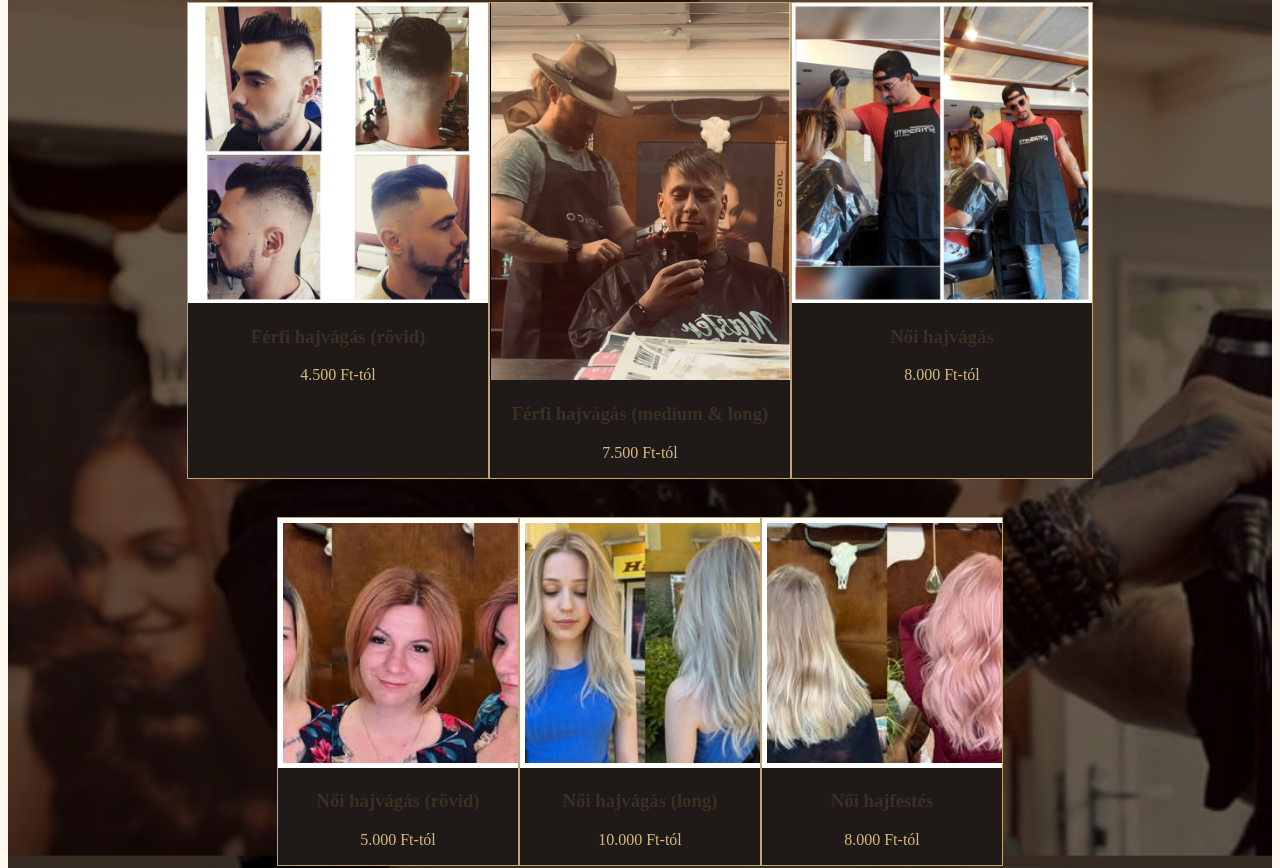
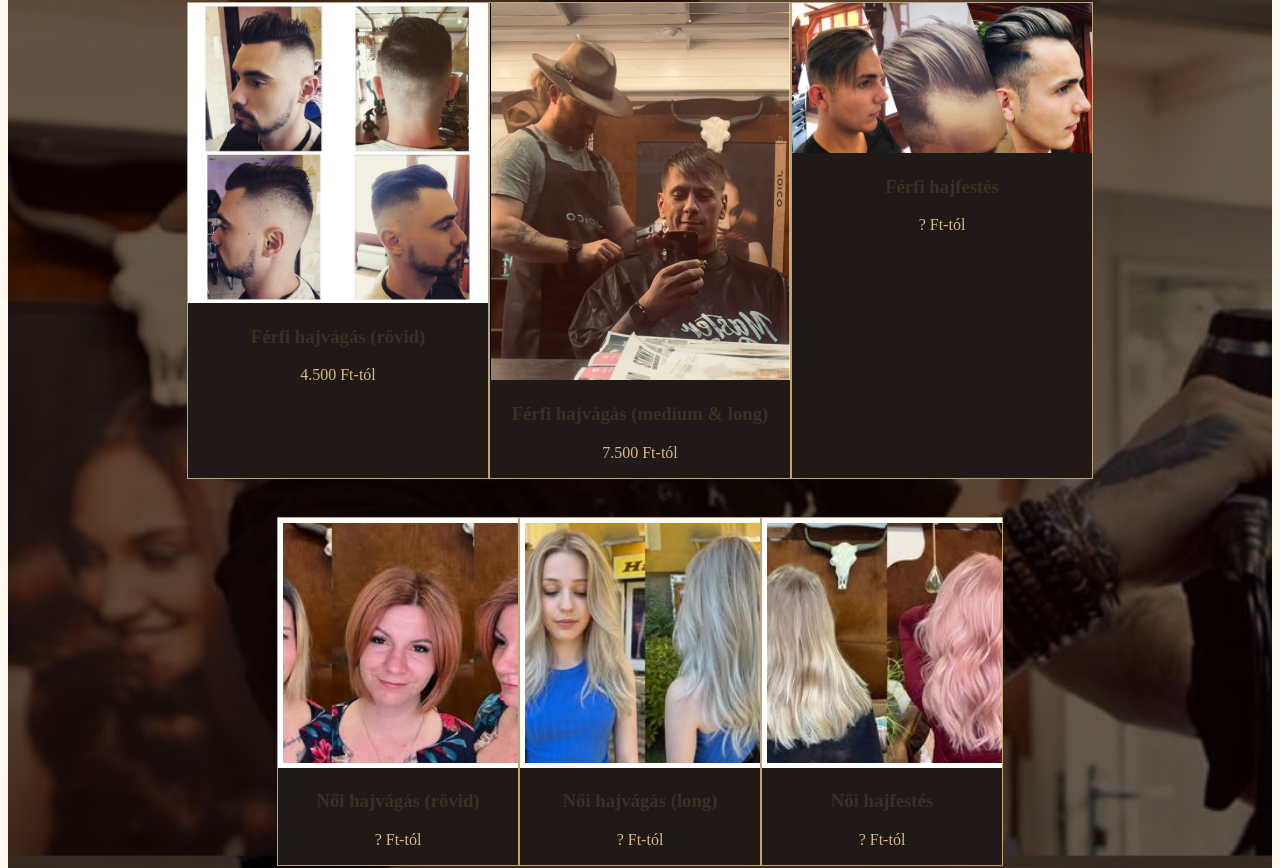
Before and after one commit to CsikSzabi04/HairRanch_Node, a Next.js app: page /szolgaltatasok in a window 1280 px wide. Shown: the part 305-1173 px from the top of the page. Built offline with nearby package versions, Linux system fonts and the light colour scheme.

Commit message:
Update ServicesPage.tsx

```diff
--- a/src/components/ServicesPage.tsx
+++ b/src/components/ServicesPage.tsx
@@ -15,26 +15,26 @@ const services = [
     image: "/ferfi2.png",
   },
   {
-    name: "Női hajvágás",
-    price: "8.000 Ft-tól",
-    image: "/noi2.jpg",
+    name: "Férfi hajfestés",
+    price: "? Ft-tól",
+    image: "/ferfi.jpg",
   },
 ];
 
 const services2 = [
   {
     name: "Női hajvágás (rövid)",
-    price: "5.000 Ft-tól",
+    price: "? Ft-tól",
     image: "l.jpg",
   },
   {
     name: "Női hajvágás (long)",
-    price: "10.000 Ft-tól",
+    price: "? Ft-tól",
     image: "sz.jpg",
   },
   {
     name: "Női hajfestés",
-    price: "8.000 Ft-tól",
+    price: "? Ft-tól",
     image: "szl.jpg",
   },
 ];
```
